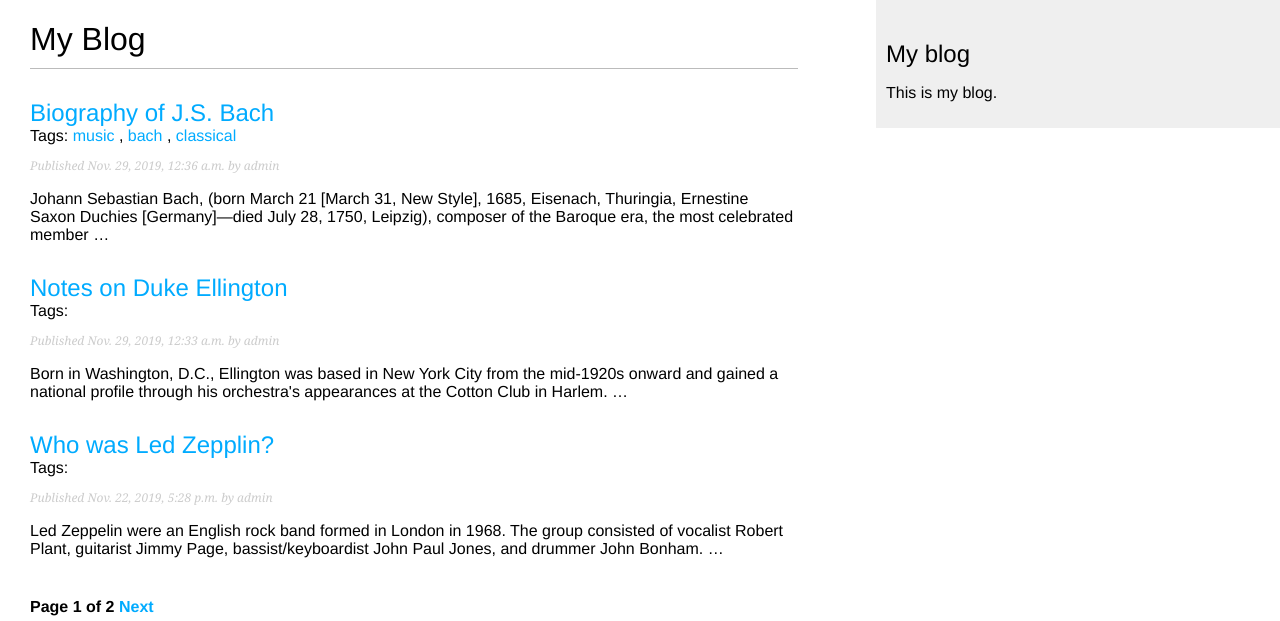
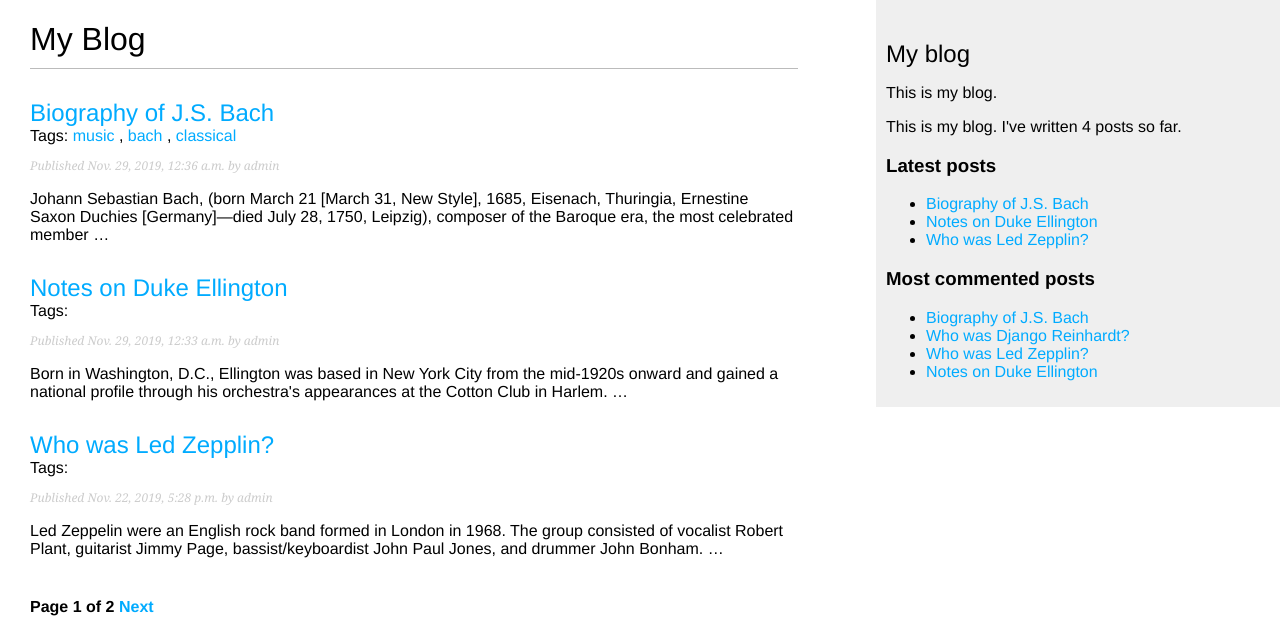
Before and after one commit to flaugher/django2-by-example, a Django app: page /blog/ in a window 1280 px wide. Shown: the top 621 px of the page. Run offline with Django 3.2, Linux system fonts and the light colour scheme; data comes from the database, SQL or seed files in the repository; parts of the project's set-up code (start-up, migrations or seed data) failed here and were passed over.

Commit message:
Create custom template tags

```diff
--- a/mysite/blog/templates/blog/base.html
+++ b/mysite/blog/templates/blog/base.html
@@ -1,4 +1,5 @@
 {% load static %}
+{% load blog_tags %}
 <!DOCTYPE html>
 <html lang="en">
 <head>
@@ -16,6 +17,20 @@
   <div id="sidebar">
     <h2>My blog</h2>
     <p>This is my blog.</p>
+    <p>This is my blog. I've written {% total_posts %} posts so far.</p>
+
+    <h3>Latest posts</h3>
+    {% show_latest_posts 3 %}
+
+    <h3>Most commented posts</h3>
+    {% get_most_commented_posts as most_commented_posts %}
+    <ul>
+      {% for post in most_commented_posts %}
+        <li>
+          <a href="{{ post.get_absolute_url }}">{{ post.title }}</a>
+        </li>
+      {% endfor %}
+    </ul>
   </div>
 </body>
 </html>
--- /dev/null
+++ b/mysite/blog/templates/blog/post/latest_posts.html
@@ -0,0 +1,7 @@
+<ul>
+  {% for post in latest_posts %}
+    <li>
+      <a href="{{ post.get_absolute_url }}">{{ post.title }}</a>
+    </li>
+  {% endfor %}
+</ul>
--- /dev/null
+++ b/mysite/blog/templatetags/blog_tags.py
@@ -0,0 +1,34 @@
+from django import template
+from django.db.models import Count
+
+from ..models import Post
+
+
+# Use template tags to process data and add it to any template
+# regardless of the view being executed. Restart the web server
+# any time you add a new tags file.
+
+# This module needs this 'register' variable to be a valid tag library.
+register = template.Library()
+
+@register.simple_tag
+def get_most_commented_posts(count=5):
+    """Get the most commented posts."""
+    # Aggregate the total number of comments for each post.  Return a query set that
+    # stores the total number of comments for each post in the 'total_comments' computed field.
+    return Post.published.annotate(total_comments=Count('comments')).order_by('-total_comments')[:count]
+
+@register.simple_tag
+def total_posts():
+    """Retrieve total posts published in the blog."""
+    return Post.published.count()
+
+@register.inclusion_tag('blog/post/latest_posts.html')
+def show_latest_posts(count=5):
+    """Show latests number of published posts.
+
+    Usage: {% show_latest_posts COUNT}
+    """
+    latest_posts = Post.published.order_by('-publish')[:count]
+    # Inclusion tags have to return a dictionary of values.
+    return {'latest_posts': latest_posts}
```
Also changed, not shown: mysite/blog/templatetags/__init__.py (added).
